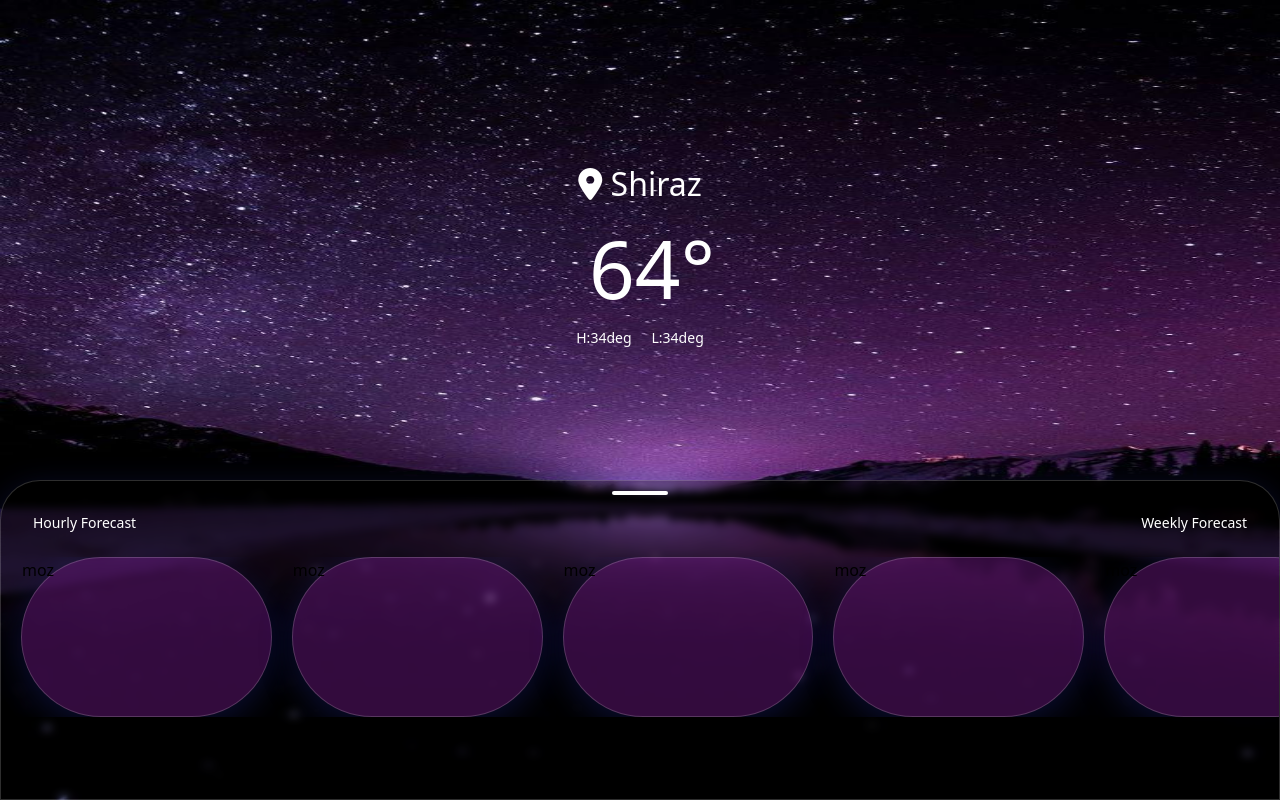
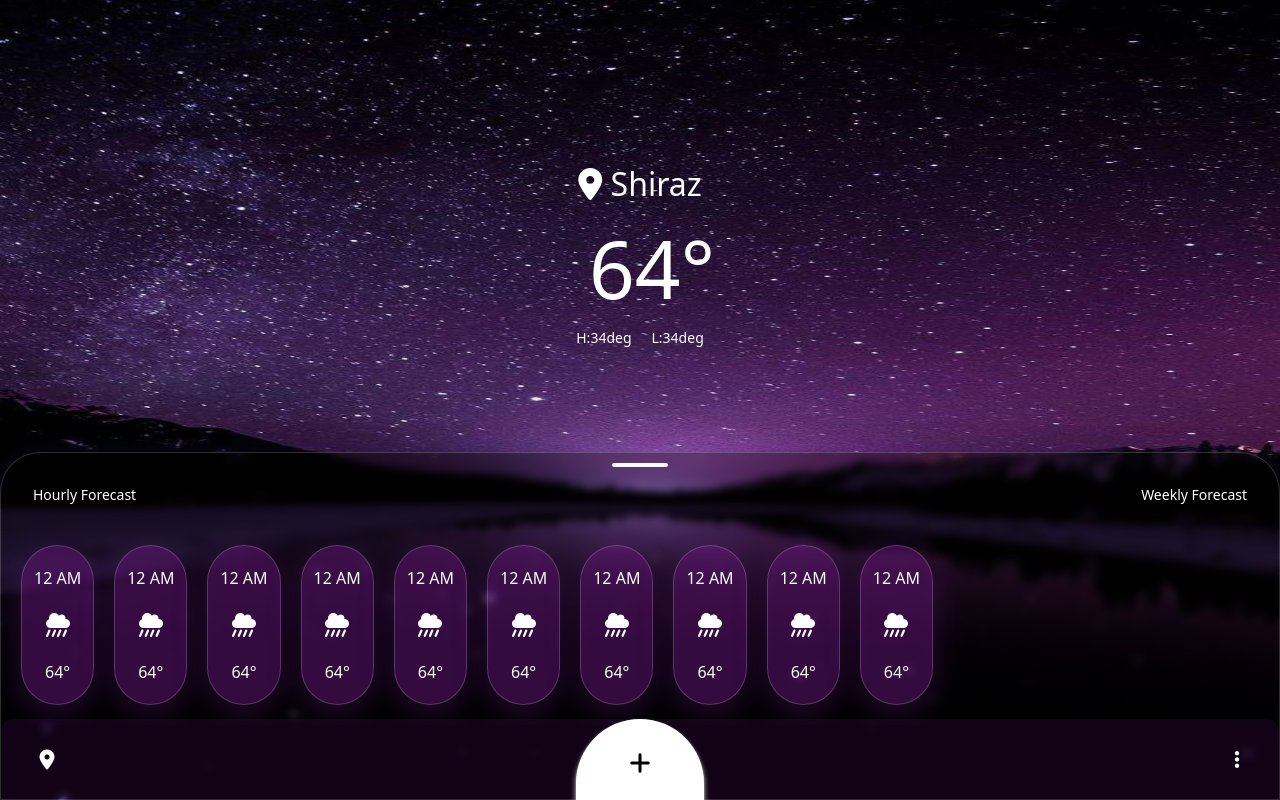
Before and after one commit to Mamalizz-dev/nuxt-weather-app, a Nuxt app: page / in a window 1280 px wide. Built offline with nearby package versions, Linux system fonts and the light colour scheme.

Commit message:
worked on slide ux

```diff
--- a/assets/css/style.css
+++ b/assets/css/style.css
@@ -21,12 +21,18 @@
     border: 1px solid rgba(255, 255, 255, 0.18);
 }
 
-.weather-item {
+.hotbar-item {
     background: rgba(170, 37, 201, 0.3);
-    box-shadow: 0 8px 32px 0 rgba(31, 38, 135, 0.37);
+    box-shadow: 0 8px 32px 0 rgba(109, 31, 135, 0.37);
     backdrop-filter: blur(8.5px);
     -webkit-backdrop-filter: blur(8px);
     border: 1px solid rgba(255, 255, 255, 0.18);
+}
+
+.hotbar-buttons{
+    background: rgba( 170, 37, 201, 0.1 );
+    backdrop-filter: blur( 20px );
+    -webkit-backdrop-filter: blur( 20px );
 }
 
 .gradient-border-light {
--- a/components/Hotbar.vue
+++ b/components/Hotbar.vue
@@ -1,11 +1,42 @@
 <script setup lang="ts">
     const { width: windowWidth, height: windowHeight } = useWindowSize()
+    const toggleSlide = ref<boolean>(false)
+    const touchStartPosition = ref<any>(0)
+    const touchCurrentPosition = ref<any>(0)
+    const hotbarStatus = ref<string>('')
+
+    const toggleMove = (event: any) => {
+        toggleSlide.value = !toggleSlide.value
+        touchStartPosition.value = event.touches[0].clientY;
+    }
+
+    const onTouchMove = (event: any) => {
+
+        if (touchStartPosition.value !== null) {
+            touchCurrentPosition.value = windowHeight.value - event.touches[0].clientY;
+            const touchDelta = touchCurrentPosition.value - touchStartPosition.value;
+            if(touchCurrentPosition.value > windowHeight.value / 2){
+
+            }
+            // toggleSlide.value = touchDelta > 50; // Adjust this threshold as needed
+        }
+    }
+
+    const onTouchEnd = (event: any) => {
+        toggleSlide.value = false
+        touchStartPosition.value = null;
+    }
+
 </script>
 
 
 <template>
-    <div class="fixed bottom-0 w-full hotbar rounded-t-[2.5rem]" :style="{height: `${windowHeight / 2.5}px`}">
-        <div class="flex items-center justify-center w-full h-6">
+    <div class="fixed bottom-0 w-full hotbar rounded-t-[2.5rem] transition" :style="{height: toggleSlide ? `${touchCurrentPosition}px` : `${windowHeight / 2.3}px`, minHeight: `${windowHeight / 2.7}px`}">
+        <div class="flex items-center justify-center w-full h-6"
+            @touchstart="toggleMove"
+            @touchmove="onTouchMove"
+            @touchend="onTouchEnd"
+        >
             <div class="edge" />
         </div>
 
@@ -18,9 +49,27 @@
             </button>
         </div>
 
-        <div class="flex w-full gap-5 px-1 pl-5 mt-4 overflow-scroll">
-            <div v-for="(item, index) in 10" :key="index" class="w-1/5 shrink-0 min-h-[10rem] rounded-full weather-item">
-                moz
+        <div class="flex w-full gap-5 px-5 py-5 mt-3 overflow-scroll">
+            <div v-for="(item, index) in 10" :key="index" class="min-w-1/5 shrink-0 min-h-[10rem] rounded-full hotbar-item flex flex-col items-center justify-between px-3 py-5">
+                <p class="text-white text-md">12 AM</p>
+                <i class="text-white scale-150 fa-solid fa-cloud-showers-heavy"></i>
+                <p class="text-white text-md">64°</p>
+            </div>
+        </div>
+
+        <div class="fixed bottom-0 flex justify-between w-full h-20 px-10 hotbar-buttons rounded-t-xl">
+            <div class="flex items-center justify-start w-1/3">
+                <i class="text-white scale-125 fa-solid fa-location-dot"></i>
+            </div>
+
+            <div class="flex justify-center w-1/3">
+                <div class="flex items-center justify-center w-32 h-32 pb-10 bg-white rounded-t-full shadow-md shadow-white">
+                    <i class="text-black scale-150 fa-solid fa-plus"></i>
+                </div>
+            </div>
+
+            <div class="flex items-center justify-end w-1/3 h-full">
+                <i class="text-white scale-125 fa-solid fa-ellipsis-vertical"></i>
             </div>
         </div>
     </div>
```
